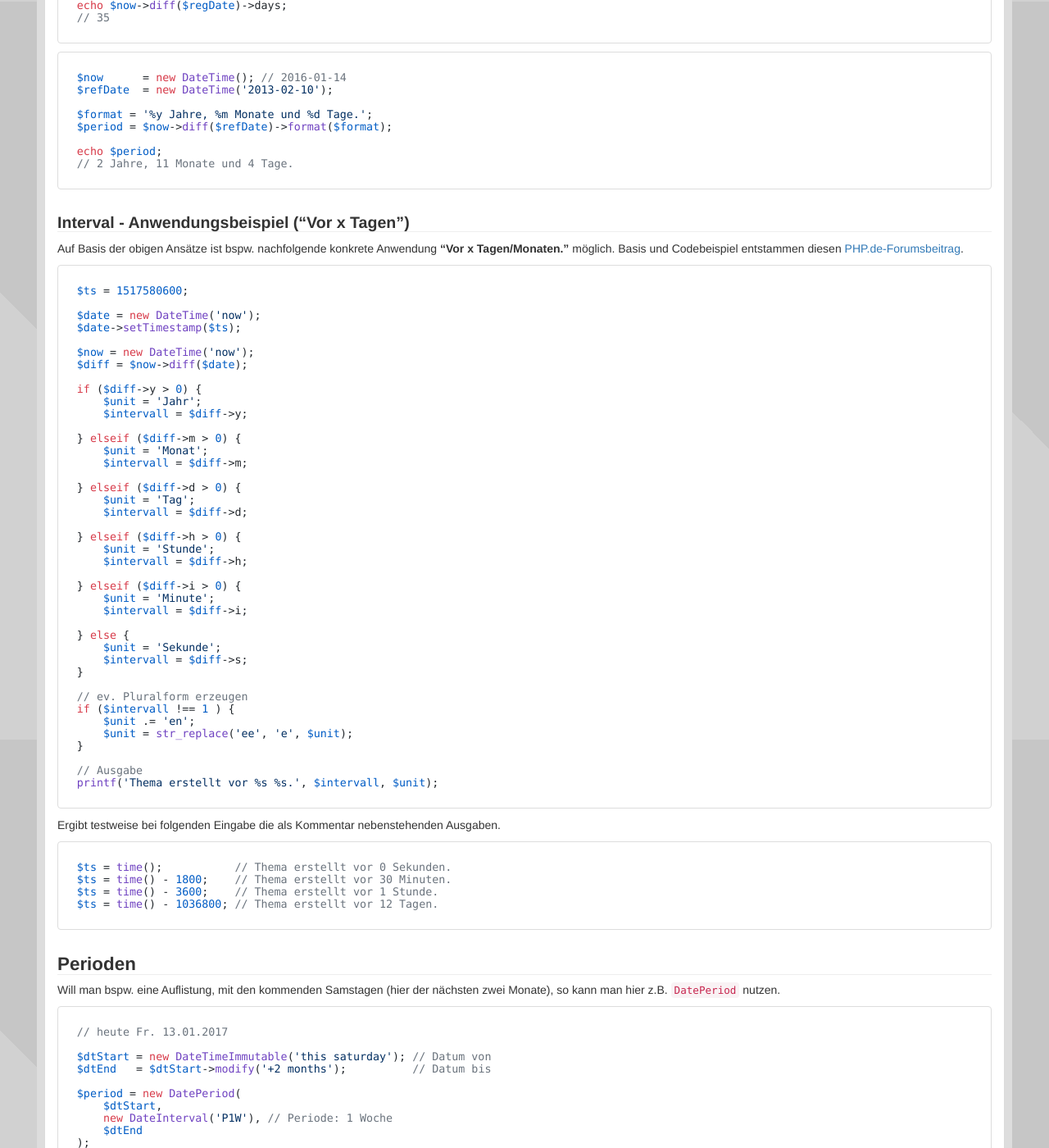
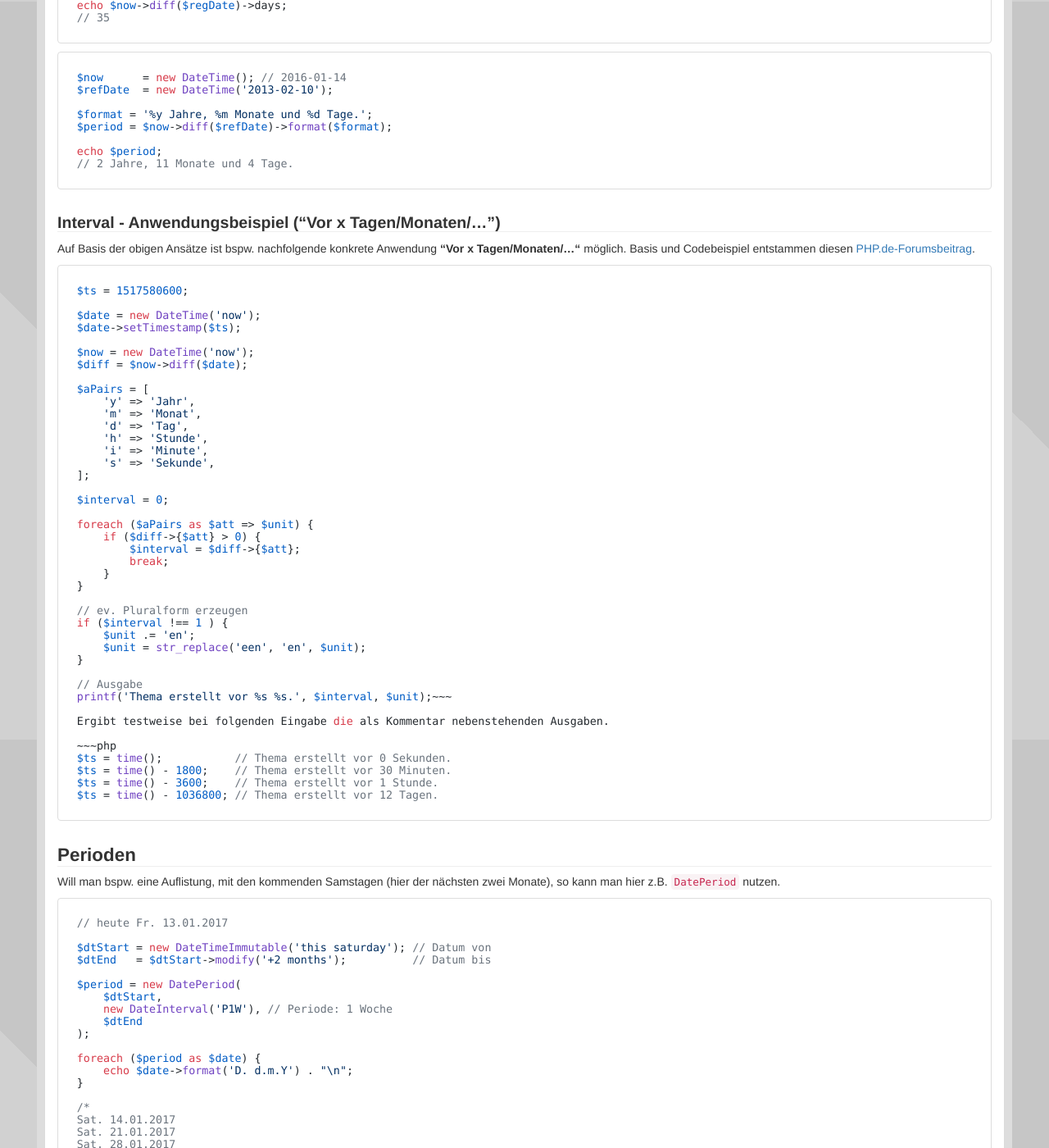
Before and after one commit to php-de/php-de.github.io, a Jekyll site: the page built from implement-approach/04_datetime.md, in a window 1280 px wide and 1400 px high, scrolled down 2698 px. Shown: the whole window at 82% size. Built offline with Jekyll 4.4.1, drawn with Linux system fonts in a browser that asks for light colours; nearby versions of some CDN libraries.

Commit message:
eleganteres Beipsiel

```diff
--- a/implement-approach/04_datetime.md
+++ b/implement-approach/04_datetime.md
@@ -228,10 +228,10 @@ echo $period;
 ~~~
 
 
-### [Interval - Anwendungsbeispiel ("Vor x Tagen")](#interval-anwendung)
+### [Interval - Anwendungsbeispiel ("Vor x Tagen/Monaten/...")](#interval-anwendung)
 {: #interval-anwendung}
 
-Auf Basis der obigen Ansätze ist bspw. nachfolgende konkrete Anwendung **"Vor x Tagen/Monaten."** möglich.
+Auf Basis der obigen Ansätze ist bspw. nachfolgende konkrete Anwendung **"Vor x Tagen/Monaten/..."** möglich.
 Basis und Codebeispiel entstammen diesen [PHP.de-Forumsbeitrag](https://www.php.de/forum/webentwicklung/php-einsteiger/1524146-php-vor-x-tagen).
 
 ~~~ php
@@ -243,40 +243,32 @@ $date->setTimestamp($ts);
 $now = new DateTime('now');
 $diff = $now->diff($date);
 
-if ($diff->y > 0) {
-    $unit = 'Jahr';
-    $intervall = $diff->y;
+$aPairs = [
+    'y' => 'Jahr',
+    'm' => 'Monat',
+    'd' => 'Tag',
+    'h' => 'Stunde',
+    'i' => 'Minute',
+    's' => 'Sekunde',
+];
 
-} elseif ($diff->m > 0) {
-    $unit = 'Monat';
-    $intervall = $diff->m;
+$interval = 0;
 
-} elseif ($diff->d > 0) {
-    $unit = 'Tag';
-    $intervall = $diff->d;
-
-} elseif ($diff->h > 0) {
-    $unit = 'Stunde';
-    $intervall = $diff->h;
-
-} elseif ($diff->i > 0) {
-    $unit = 'Minute';
-    $intervall = $diff->i;
-
-} else {
-    $unit = 'Sekunde';
-    $intervall = $diff->s;
+foreach ($aPairs as $att => $unit) {
+    if ($diff->{$att} > 0) {
+        $interval = $diff->{$att};
+        break;
+    }
 }
 
 // ev. Pluralform erzeugen
-if ($intervall !== 1 ) {
+if ($interval !== 1 ) {
     $unit .= 'en';
-    $unit = str_replace('ee', 'e', $unit);
+    $unit = str_replace('een', 'en', $unit);
 }
 
 // Ausgabe
-printf('Thema erstellt vor %s %s.', $intervall, $unit);
-~~~
+printf('Thema erstellt vor %s %s.', $interval, $unit);~~~
 
 Ergibt testweise bei folgenden Eingabe die als Kommentar nebenstehenden Ausgaben.
 
```
